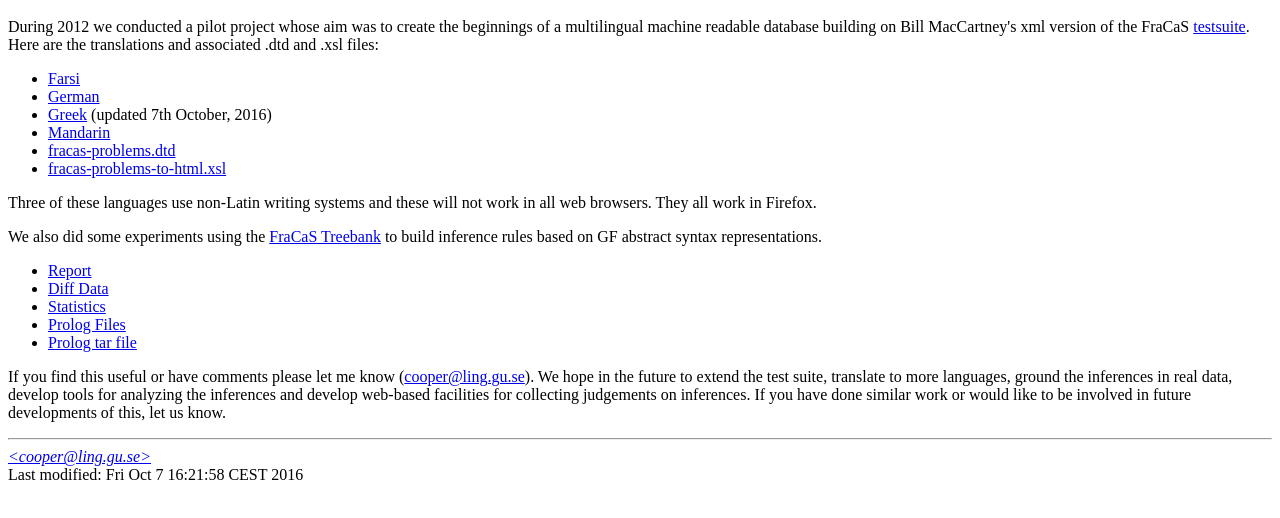
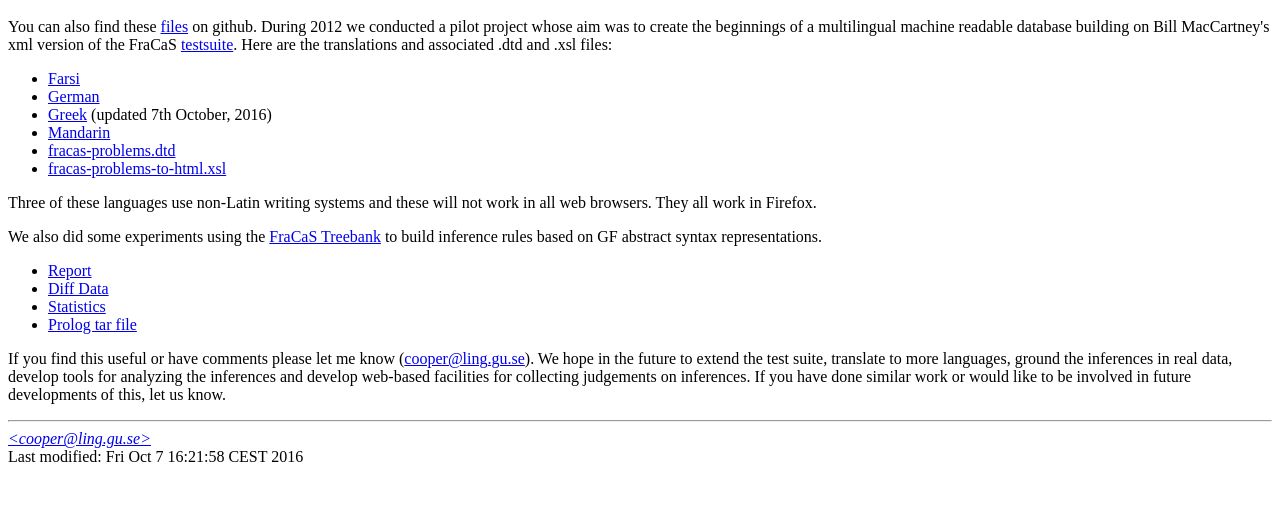
Before and after one commit to GU-CLASP/multifracas, a plain HTML site: page index.html in a window 1280 px wide. Shown: the part 48-566 px from the top of the page. Drawn offline with Linux system fonts and the light colour scheme.

Commit message:
modified index.html

```diff
--- a/index.html
+++ b/index.html
@@ -4,7 +4,9 @@
 </head>
 
 <body>
-<h1>MultiFraCaS</h1>
+  <h1>MultiFraCaS</h1>
+
+You can also find these <a href="https://gu-clasp.github.io/multifracas/">files</a> on github.
 
 During 2012 we conducted a pilot project whose aim was to create the
 beginnings of a multilingual machine readable database building on
@@ -34,7 +36,6 @@ representations.
   <li><a href="FraCaS_inference_report.pdf">Report</a>
   <li><a href="FraCaS_Inference_Diff_Data.xlsx">Diff Data</a>
   <li><a href="FraCaS_Inference_Statistics.xlsx">Statistics</a>
-  <li><a href="./prolog">Prolog Files</a>
   <li><a href="prolog.tar">Prolog tar file</a>
 </ul>
 
```
Also changed, not shown: 1 other file.
